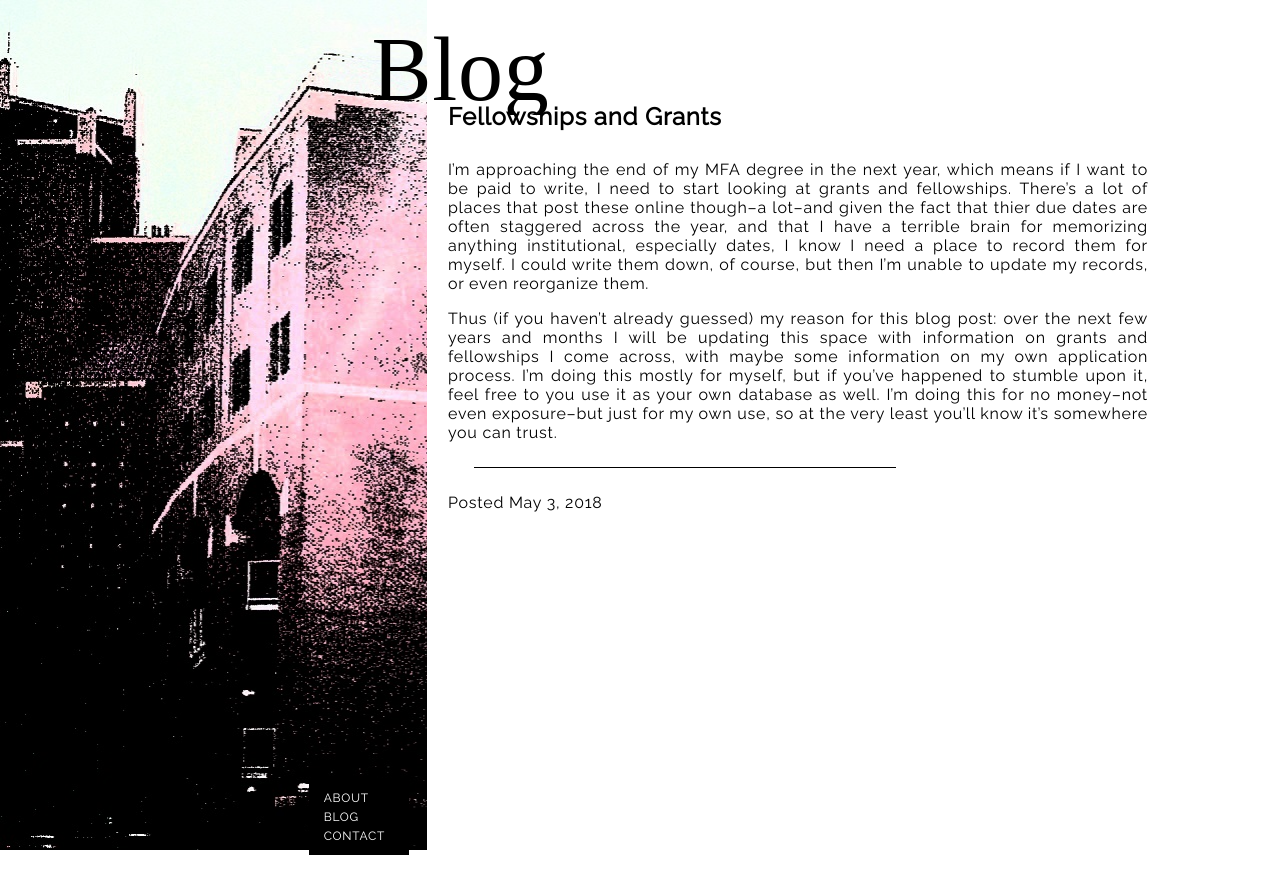
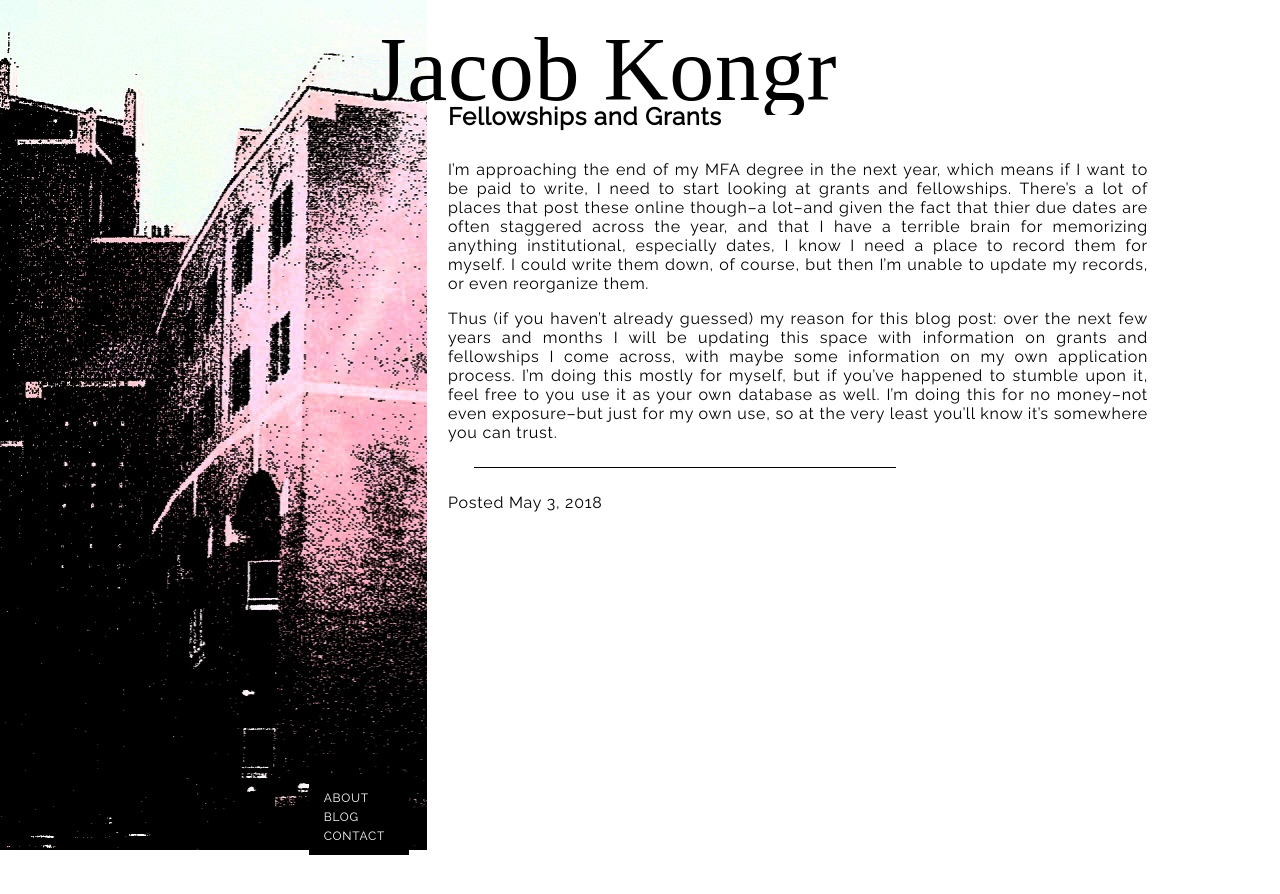
Before and after one commit to towercity/author-webpage, a Jekyll site: the page built from _posts/2018-05-03-fellowships-grants.md, in a window 1280 px wide. Shown: the top 894 px of the page. Built offline with Jekyll 4.4.1, drawn with Linux system fonts in a browser that asks for light colours; some web fonts are replaced.

Commit message:
Standardize titles, for now

```diff
--- a/_layouts/post.html
+++ b/_layouts/post.html
@@ -5,7 +5,7 @@
 <article class="post">
 	<div class="pagehead-wrap">
 		<div class="title-wrap">
-			<h1 class="title">Blog</h1>
+			<h1 class="title">Jacob Kongr</h1>
 		</div>
 		<div class="subtitle-wrap">
 			<h2 class="subtitle">{{page.title}}</h2>
```
